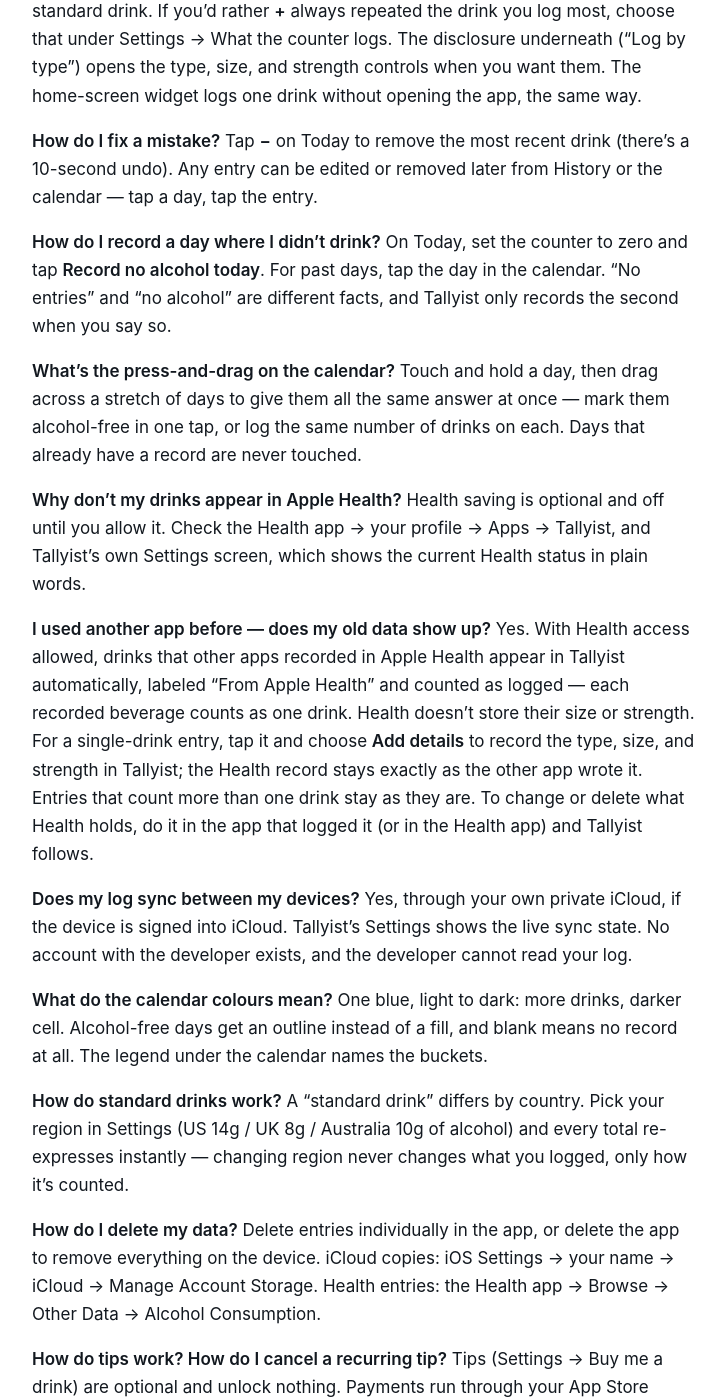
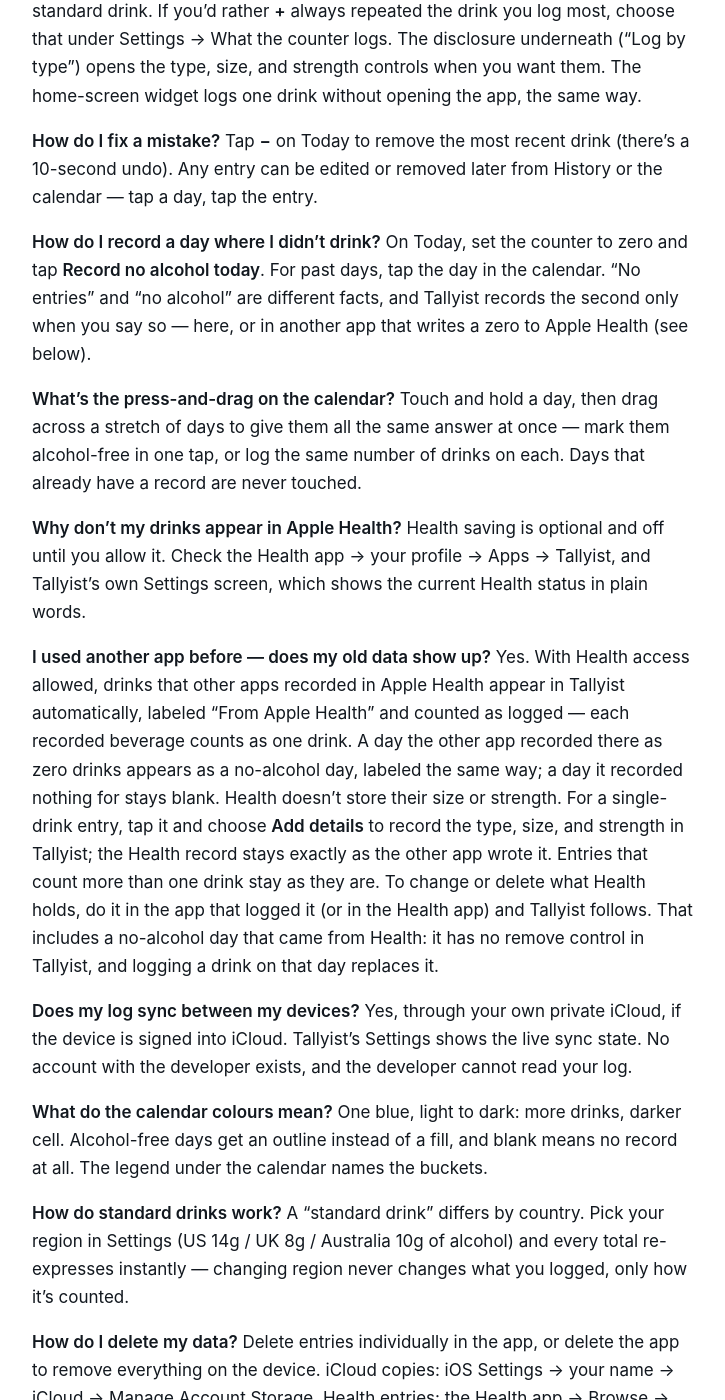
Before and after one commit to semmes/Tallyist, a Jekyll site: the page built from support.md, in a window 1280 px wide and 1400 px high, scrolled down 799 px. Shown: the whole window, without its empty margins (276-1001 px from the left). Built offline with Jekyll 4.4.1, drawn with Linux system fonts in a browser that asks for light colours.

Commit message:
Mirror the published documents from the app repository
Generated from docs/ in semmes/DrinkTracker@da5c0b0 by
.github/scripts/mirror_docs.py. The bodies are canonical there; only
the Jekyll front matter is added here (ADR-0024).

```diff
--- a/support.md
+++ b/support.md
@@ -42,7 +42,8 @@ day, tap the entry.
 **How do I record a day where I didn't drink?**
 On Today, set the counter to zero and tap **Record no alcohol today**. For past
 days, tap the day in the calendar. "No entries" and "no alcohol" are different
-facts, and Tallyist only records the second when you say so.
+facts, and Tallyist records the second only when you say so — here, or in
+another app that writes a zero to Apple Health (see below).
 
 **What's the press-and-drag on the calendar?**
 Touch and hold a day, then drag across a stretch of days to give them all the
@@ -57,12 +58,16 @@ the current Health status in plain words.
 **I used another app before — does my old data show up?**
 Yes. With Health access allowed, drinks that other apps recorded in Apple
 Health appear in Tallyist automatically, labeled "From Apple Health" and
-counted as logged — each recorded beverage counts as one drink. Health doesn't
+counted as logged — each recorded beverage counts as one drink. A day the
+other app recorded there as zero drinks appears as a no-alcohol day, labeled
+the same way; a day it recorded nothing for stays blank. Health doesn't
 store their size or strength. For a single-drink entry, tap it and choose
 **Add details** to record the type, size, and strength in Tallyist; the Health
 record stays exactly as the other app wrote it. Entries that count more than
 one drink stay as they are. To change or delete what Health holds, do it in
-the app that logged it (or in the Health app) and Tallyist follows.
+the app that logged it (or in the Health app) and Tallyist follows. That
+includes a no-alcohol day that came from Health: it has no remove control in
+Tallyist, and logging a drink on that day replaces it.
 
 **Does my log sync between my devices?**
 Yes, through your own private iCloud, if the device is signed into iCloud.
```
Also changed, not shown: privacy-policy.md (+5 -3 lines).
